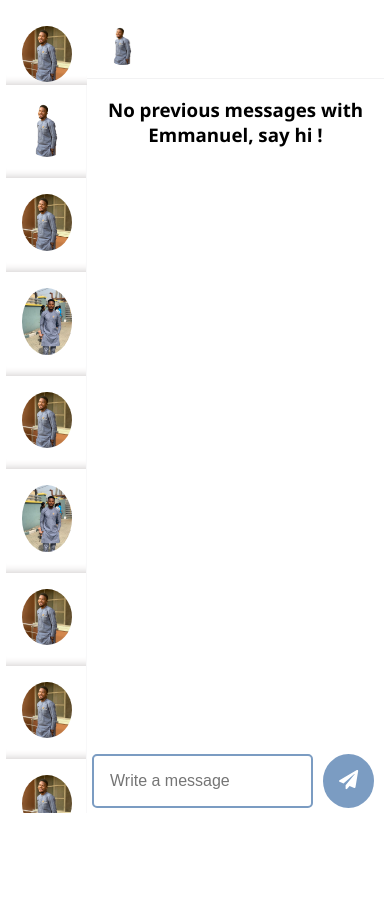
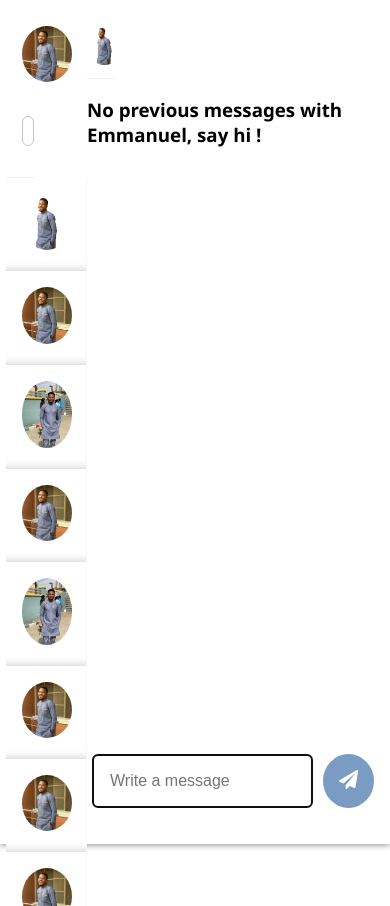
Before and after one commit to manuelbiolatiri/frontend-challenge, a React (Create React App) app: page /messages/1 in a window 390 px wide. Before the commit the page ends 844 px from the top, so only its background shows below. Built offline with nearby package versions, Linux system fonts and the light colour scheme.

Commit message:
search fofr users

```diff
--- a/src/components/MessageInput.jsx
+++ b/src/components/MessageInput.jsx
@@ -1,13 +1,15 @@
 import React from 'react'
 import store from '../store'
 import { addMessage } from '../actions'
+import { pushUserMessage } from '../data/db-data'
 import { FontAwesomeIcon } from '@fortawesome/react-fontawesome'
 import { faPaperPlane } from '@fortawesome/free-solid-svg-icons'
 
 export default class MessageInput extends React.Component {
 
   state = {
-    inputValue: ''
+    inputValue: '',
+    latestMsg: ''
   }
 
   componentDidUpdate() {
@@ -29,18 +31,37 @@ export default class MessageInput extends React.Component {
   onSubmit = e => {
     e.preventDefault()
     let text = this.state.inputValue
-    const { ourID, hisID } = this.props
+    const { ourID, hisID, userr } = this.props
     if (this.props.notUser) {
       store.dispatch(addMessage({ text, hisID, ourID, senderIsOurUser: false }))
     } else {
       if (text === '') return
       store.dispatch(addMessage({ text, hisID, ourID, senderIsOurUser: true }))
+
+      console.log(pushUserMessage.unshift(userr.name))
+      console.log(pushUserMessage)
+
+const resultArr = pushUserMessage.reduce((acc,item)=>{
+      if(!acc.includes(item)){
+        acc.push(item);
+      }
+    return acc;
+},[])
+this.setState({latestMsg: resultArr})
+// console.log(resultArr)
     }
     this.setState({ inputValue: '' })
   }
 
   render() {
+const {latestMsg} = this.state;
     return (
+      <div>
+        {latestMsg ?
+latestMsg.map(c => (
+  <p>{c}</p>
+)) : ''}
+
       <form className="message-input">
         <div className="form-container">
           <input
@@ -54,6 +75,7 @@ export default class MessageInput extends React.Component {
           <button className="send-btn" onClick={this.onSubmit.bind(this)}><span className="span">Send</span><FontAwesomeIcon icon={faPaperPlane} /></button>
         </div>
       </form>
+      </div>
     )
   }
 }
--- a/src/components/Messages/Messages.jsx
+++ b/src/components/Messages/Messages.jsx
@@ -23,7 +23,7 @@ const Messages = props => {
         </div>
       </header>
       <Chats user={usr} messages={msgs} />
-      <MessageInput ourID={myID} hisID={id} />
+      <MessageInput ourID={myID} hisID={id} userr={usr}/>
     </div>
   )
 }
--- a/src/components/Sidebar/LoggedInUser.jsx
+++ b/src/components/Sidebar/LoggedInUser.jsx
@@ -5,7 +5,7 @@ import { Link } from 'react-router-dom'
 const LoggedinUser = props => {
   const { pic, name} = store.getState().users.user
   return (
-    <Link to="/" className="user link loggedin-user">
+    <Link to="/" className="user link loggedin-user" style={{boxShadow:'none'}}>
       <div className="relative">
         <img src={pic} alt={name} className="user-pic" />
       </div>
--- a/src/components/Sidebar/Sidebar.jsx
+++ b/src/components/Sidebar/Sidebar.jsx
@@ -3,9 +3,13 @@ import SideBarContact from './SideBarContact'
 import { Link } from 'react-router-dom'
 import LoggedinUser from '../../components/Sidebar/LoggedInUser'
 import { getUserByID } from '../../data/db-data'
+import _ from 'lodash'
 
 export default class Sidebar extends Component {
-
+  // const [query, setQuery] = useState(false)
+  state ={
+    query: false
+  }
   getUsersByIds = users => {
     let _users = []
     users.forEach(user => {
@@ -18,15 +22,31 @@ export default class Sidebar extends Component {
   render() {
     const { user } = this.props
     const users = this.getUsersByIds(user.contacts)
+    console.log(users)
     return (
       <div>
+        <header className="header">
         <LoggedinUser />
+        <div className="search">
+        <input
+            autoFocus
+            type="text"
+            className="s-input"
+            value={this.state.query || ''}
+            onChange={(event) => this.setState({query: event.target.value})}
+            placeholder="Search"
+          />
+        </div>
+      </header>
+
+
+
+
         <aside className="sidebar">
-          {users.map(c => (
+        {users.filter((c) => _.toLower(c.name).includes(_.toLower(this.state.query || ''))).map((c) => (
             <Link className="link" key={c.id} to={'/messages/' + c.id}>
               <SideBarContact contact={c} />
-            </Link>
-          ))}
+            </Link>))}
         </aside>
       </div>
     )
--- a/src/data/db-data.js
+++ b/src/data/db-data.js
@@ -42,6 +42,8 @@ export const user = {
     }
   ]
 }
+
+export const pushUserMessage = []
 
 export const data = [
   {
--- a/src/styles/main.css
+++ b/src/styles/main.css
@@ -47,7 +47,6 @@ body {
   display: flex;
   width: 70%;
   margin: 40px 0;
-  text-align: center;
   padding: 10px 6px;
   box-shadow:0 0 7px rgb(110, 110, 114);
 }
@@ -107,7 +106,18 @@ body {
   border-radius: 5px;
   border: 2px solid #7b9cc2;
   font-size: 1rem;
+}
+
+.s-input {
+  width: 68%;
+  padding: 5px;
+  background: #fff;
+  color: rgb(63, 63, 65);
+  border-radius: 15px;
+  border: 1px solid #c7c3c3;
   outline: 0;
+  margin: 15px 0;
+  font-size: 1rem;
 }
 
 @media (min-width: 576px) {
@@ -224,6 +234,37 @@ body {
   overflow-y: scroll;
 }
 
+.message {
+  margin: 1rem 0;
+  color: #fff;
+  padding: 1rem;
+  max-width: 45%;
+  font-size: 15px;
+  margin-left: 20px;
+  background: linear-gradient(90deg, #1986d8, #7b9cc2);
+  border-radius: 60px;
+}
+
+.message-user {
+  margin-left: auto;
+  margin-right: 20px;
+  font-size: 15px;
+  background: white;
+  color: gray;
+  padding: 1rem;
+  max-width: 45%;
+  border-radius: 8px;
+  border: 1px solid rgb(63, 63, 65)
+}
+
+.header {
+  border-bottom: 1px solid rgba(189, 189, 192, 0.2);
+}
+
+.search {
+  padding: 1rem;
+}
+
 @media (max-width: 667px) {
   .center-app {
     width: 100%;
@@ -250,35 +291,16 @@ body {
   .span {
     display: none;
   }
+  .header {
+    width: 30px;
+  }
+  .s-input {
+    /* text-align: center; */
+    /* margin: auto; */
+    width: 30%;
+  }
 }
 
-.message {
-  margin: 1rem 0;
-  color: #fff;
-  padding: 1rem;
-  max-width: 45%;
-  font-size: 15px;
-  margin-left: 20px;
-  background: linear-gradient(90deg, #1986d8, #7b9cc2);
-  border-radius: 60px;
-}
-
-.message-user {
-  margin-left: auto;
-  margin-right: 20px;
-  font-size: 15px;
-  background: white;
-  color: gray;
-  padding: 1rem;
-  max-width: 45%;
-  border-radius: 8px;
-  border: 1px solid rgb(63, 63, 65)
-}
-
-.header {
-  padding: 0 1rem;
-  border-bottom: 1px solid rgba(189, 189, 192, 0.2);
-}
 .header-name {
   color: #fff;
   font-size: 25px;
```
Also changed, not shown: 1 other file (tests, documents, lock files or other folders).
